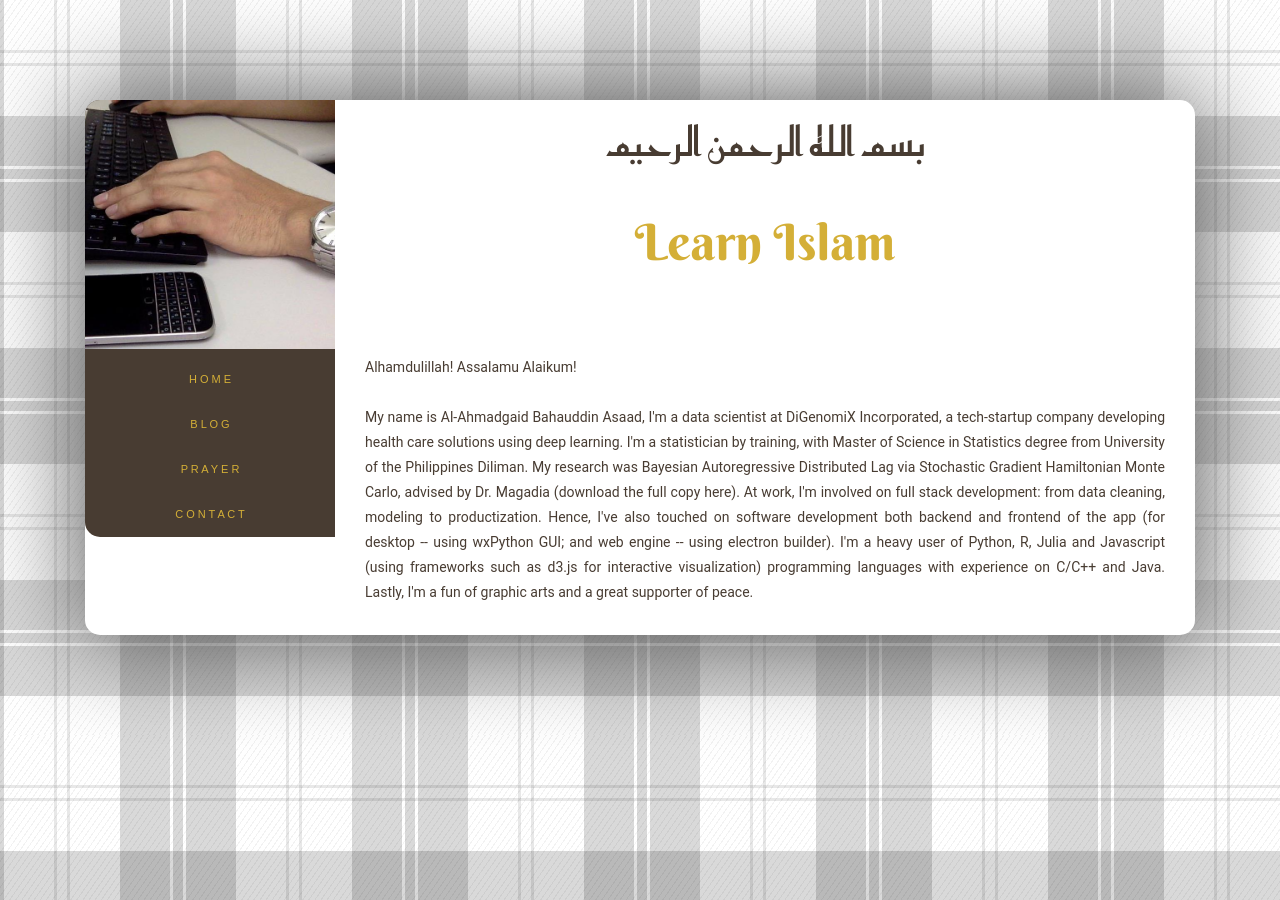
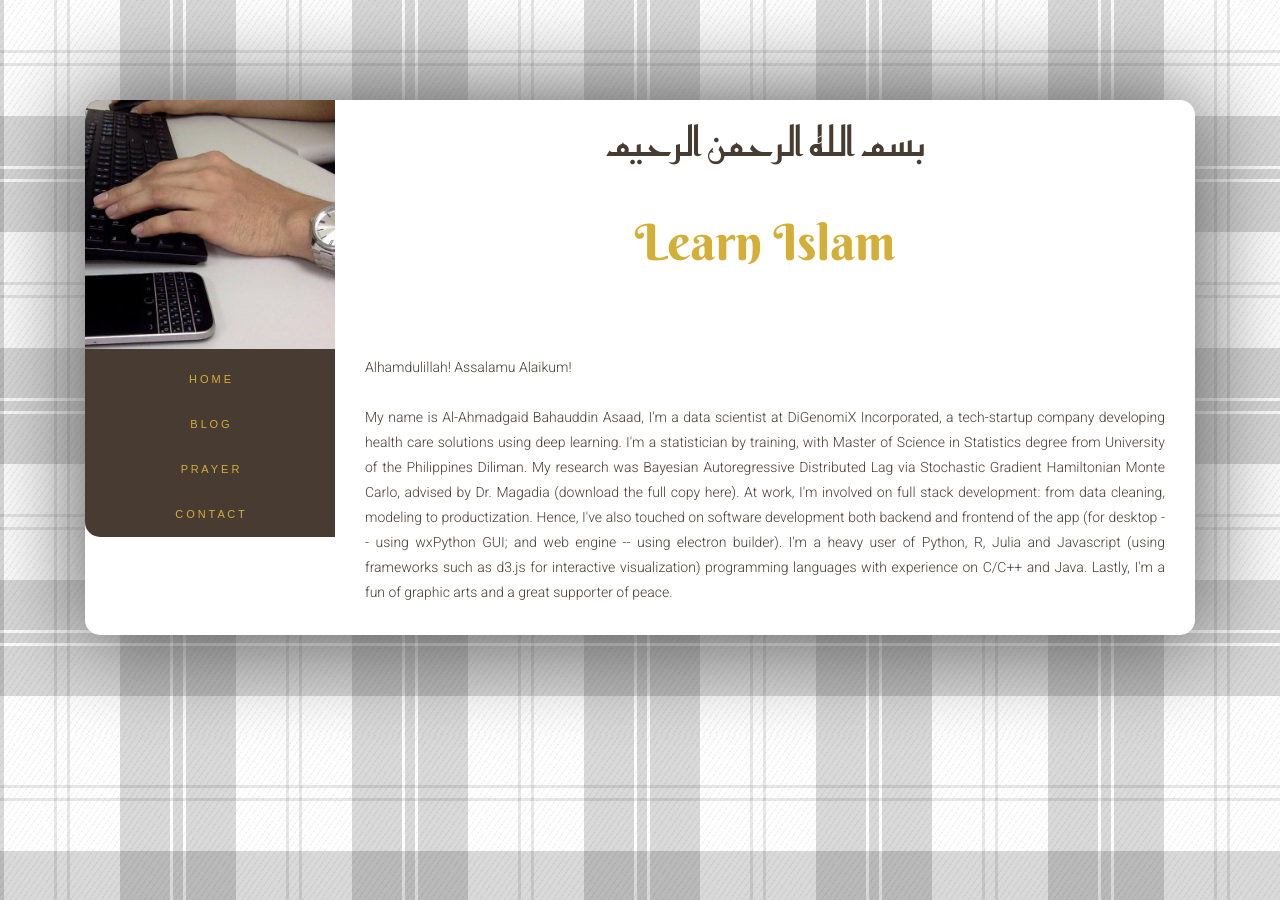
Before and after one commit to learn-islam/learn-islam.github.io, a Jekyll site: the page built from index.html, in a window 1280 px wide. Built offline with Jekyll 4.4.1, drawn with Linux system fonts in a browser that asks for light colours; some web fonts are replaced.

Commit message:
imported roboto font

```diff
--- a/_sass/stylesheets/partials/_body.scss
+++ b/_sass/stylesheets/partials/_body.scss
@@ -9,7 +9,7 @@
         color: $sb-bg-color;
 
         font-size: $body-font-size;
-        font-family: $body-font-family, sans-serif;
+        font-family: $body-font-family;
         text-align: justify;
         line-height: 25px;
 
@@ -30,6 +30,7 @@
     }
 }
 
+@import url('https://fonts.googleapis.com/css?family=Roboto:300,300i');
 @import url('https://fonts.googleapis.com/css?family=Saira+Extra+Condensed|Macondo|Redressed');
 @import url('https://fonts.googleapis.com/css?family=Amiri');
 @import url('https://fonts.googleapis.com/css?family=Berkshire+Swash');
```
